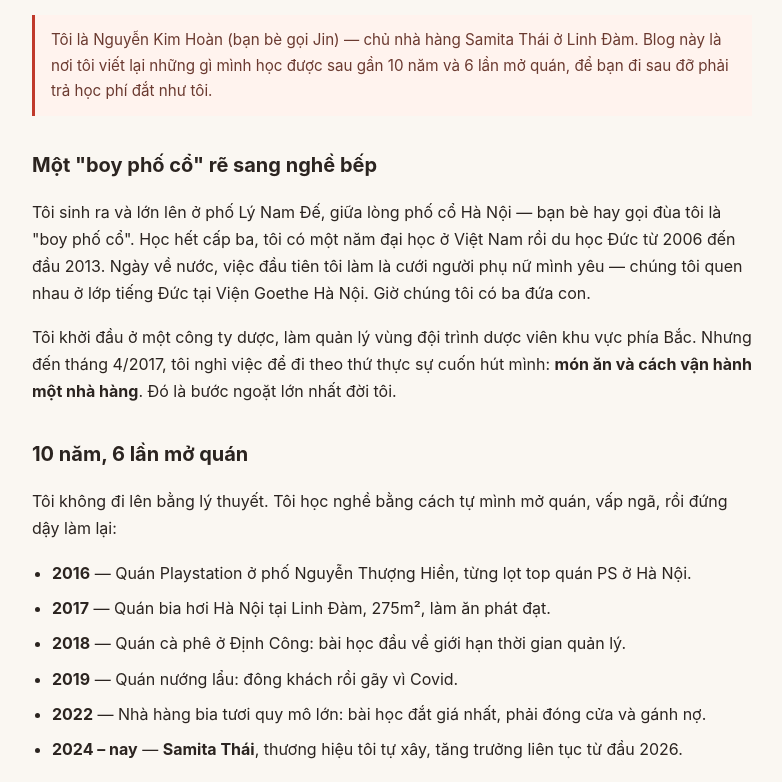
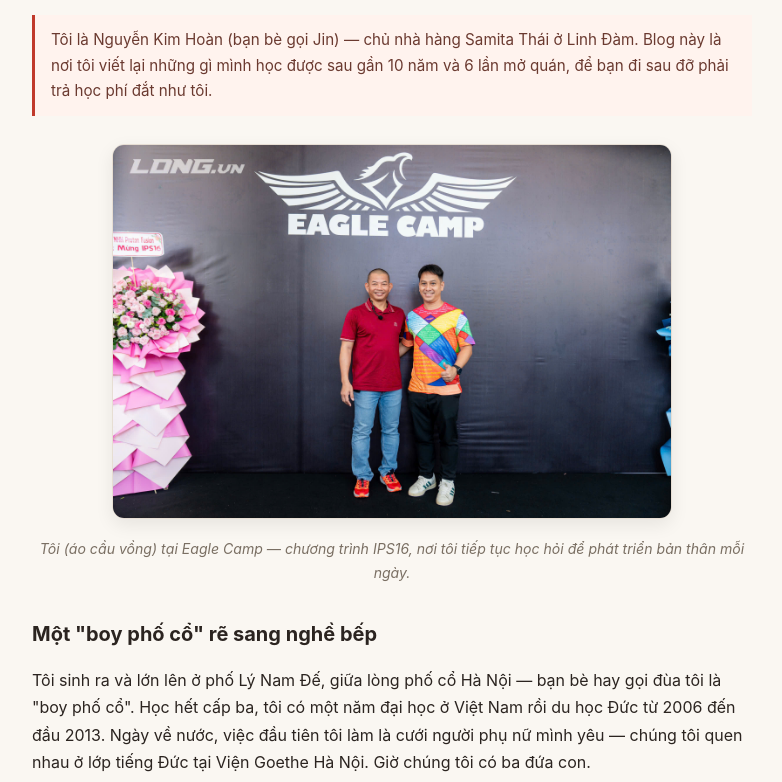
Before and after one commit to hoannkpv-ui/hoan-fnb-blog, a plain HTML site: page about.html in a window 1280 px wide. Shown: the part 372-1154 px from the top of the page, without its empty margins (248-1030 px from the left). Drawn offline with Linux system fonts and the light colour scheme.

Commit message:
Them anh chan dung Eagle Camp vao trang About

```diff
--- a/about.html
+++ b/about.html
@@ -27,6 +27,11 @@
       Blog này là nơi tôi viết lại những gì mình học được sau gần 10 năm và 6 lần mở
       quán, để bạn đi sau đỡ phải trả học phí đắt như tôi.
     </p>
+
+    <figure class="anh-chan-dung">
+      <img src="anh-eagle-camp.jpg" alt="Nguyễn Kim Hoàn chụp cùng thầy Phạm Thành Long tại Eagle Camp IPS16" loading="lazy">
+      <figcaption>Tôi (áo cầu vồng) tại Eagle Camp — chương trình IPS16, nơi tôi tiếp tục học hỏi để phát triển bản thân mỗi ngày.</figcaption>
+    </figure>
 
     <h2>Một "boy phố cổ" rẽ sang nghề bếp</h2>
     <p>
--- a/style.css
+++ b/style.css
@@ -130,6 +130,24 @@ footer.site {
 }
 
 /* --- Trang giới thiệu (About) --- */
+.anh-chan-dung {
+  margin: 28px 0;
+  text-align: center;
+}
+.anh-chan-dung img {
+  width: 100%;
+  max-width: 560px;
+  height: auto;
+  border-radius: 12px;
+  border: 1px solid var(--border);
+  box-shadow: 0 6px 18px rgba(0,0,0,0.08);
+}
+.anh-chan-dung figcaption {
+  margin-top: 10px;
+  font-size: 0.88rem;
+  color: var(--muted);
+  font-style: italic;
+}
 article.about ul {
   padding-left: 20px;
   margin: 18px 0;
```
Also changed, not shown: anh-eagle-camp.jpg (added).
